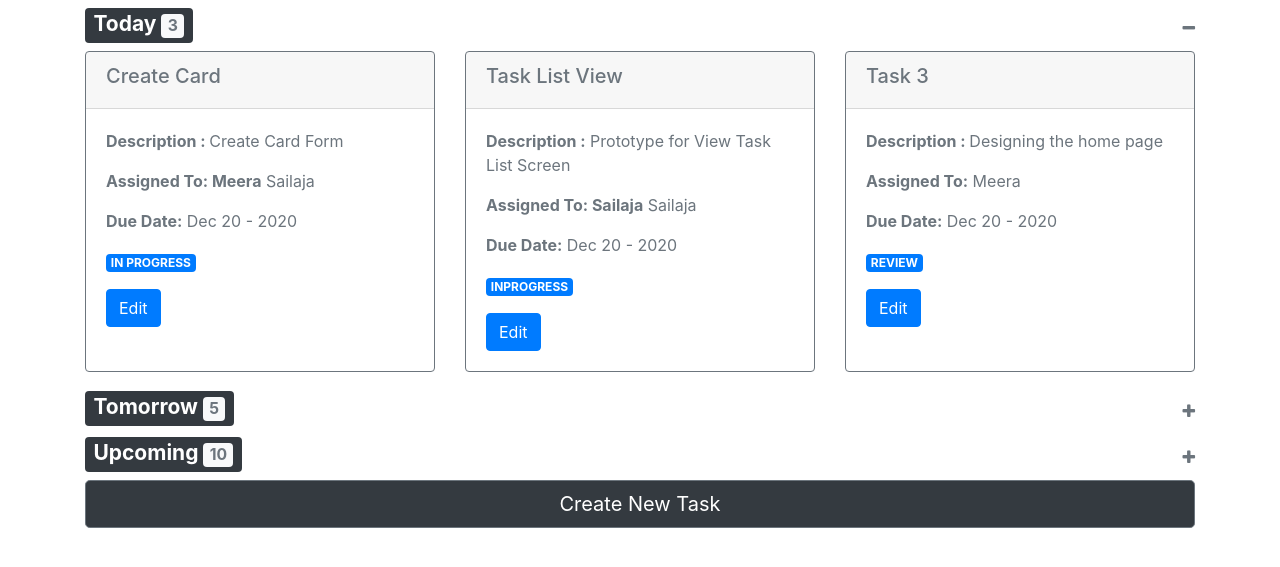
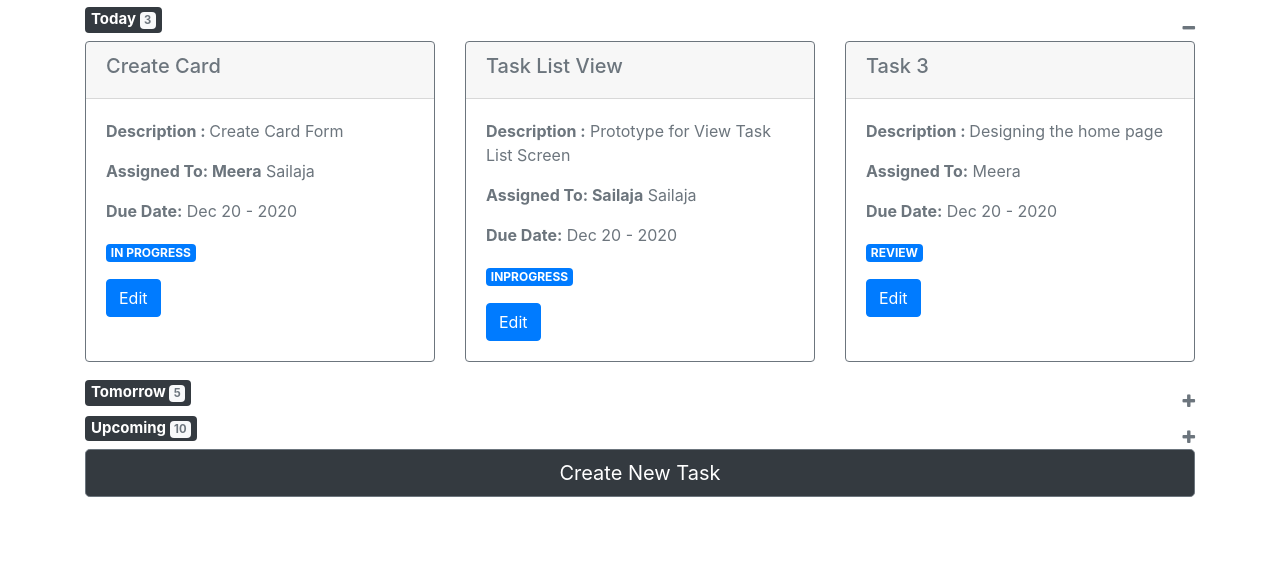
Before and after one commit to Msailu/TaskPlanner, a plain HTML site: page index.html in a window 1280 px wide. Shown: the part 51-618 px from the top of the page. Drawn offline with nearby package versions, Linux system fonts and the light colour scheme.

Commit message:
changed the heading to h5

```diff
--- a/index.html
+++ b/index.html
@@ -24,7 +24,7 @@
         <!--Code to  +icon-->
         <div class="box">
 
-            <h3> <span class="badge bg-dark badge-secondary">Today <span class="badge badge-light text-secondary">3</span></span></h3>
+            <h5> <span class="badge bg-dark badge-secondary">Today <span class="badge badge-light text-secondary">3</span></span></h5>
 
             <span class="fa fa-plus text-secondary view-task-icon" style="display:none"></span>
             <span class="fa fa-minus text-secondary view-task-icon"  ></span>
@@ -74,7 +74,7 @@
             <!--code to display tomorrow tasl list start here-->
             <div class="box">
 
-                <h3> <span class="badge bg-dark badge-secondary">Tomorrow <span class="badge badge-light text-secondary">5</span></h3>
+                <h5> <span class="badge bg-dark badge-secondary">Tomorrow <span class="badge badge-light text-secondary">5</span></h5>
 
                 <span class="fa fa-plus text-secondary view-task-icon"></span>
                 <span class="fa fa-minus" style="display:none"></span>
@@ -84,7 +84,7 @@
              <!--code to display upcoming task list start here-->
              <div class="box">
 
-                <h3> <span class="badge bg-dark badge-secondary">Upcoming <span class="badge badge-light text-secondary">10</span></h3>
+                <h5> <span class="badge bg-dark badge-secondary">Upcoming <span class="badge badge-light text-secondary">10</span></h5>
 
                 <span class="fa fa-plus text-secondary view-task-icon"></span>
                 <span class="fa fa-minus" style="display:none"></span>
```
